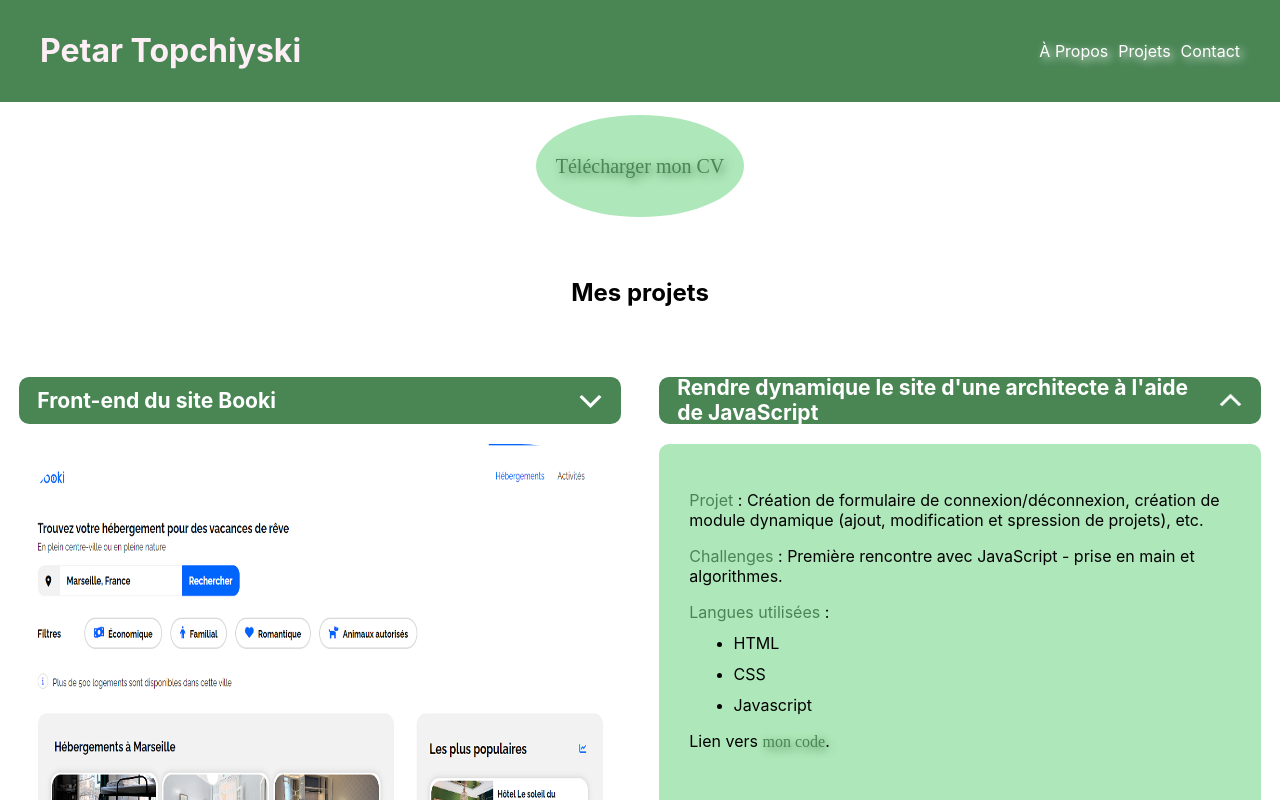
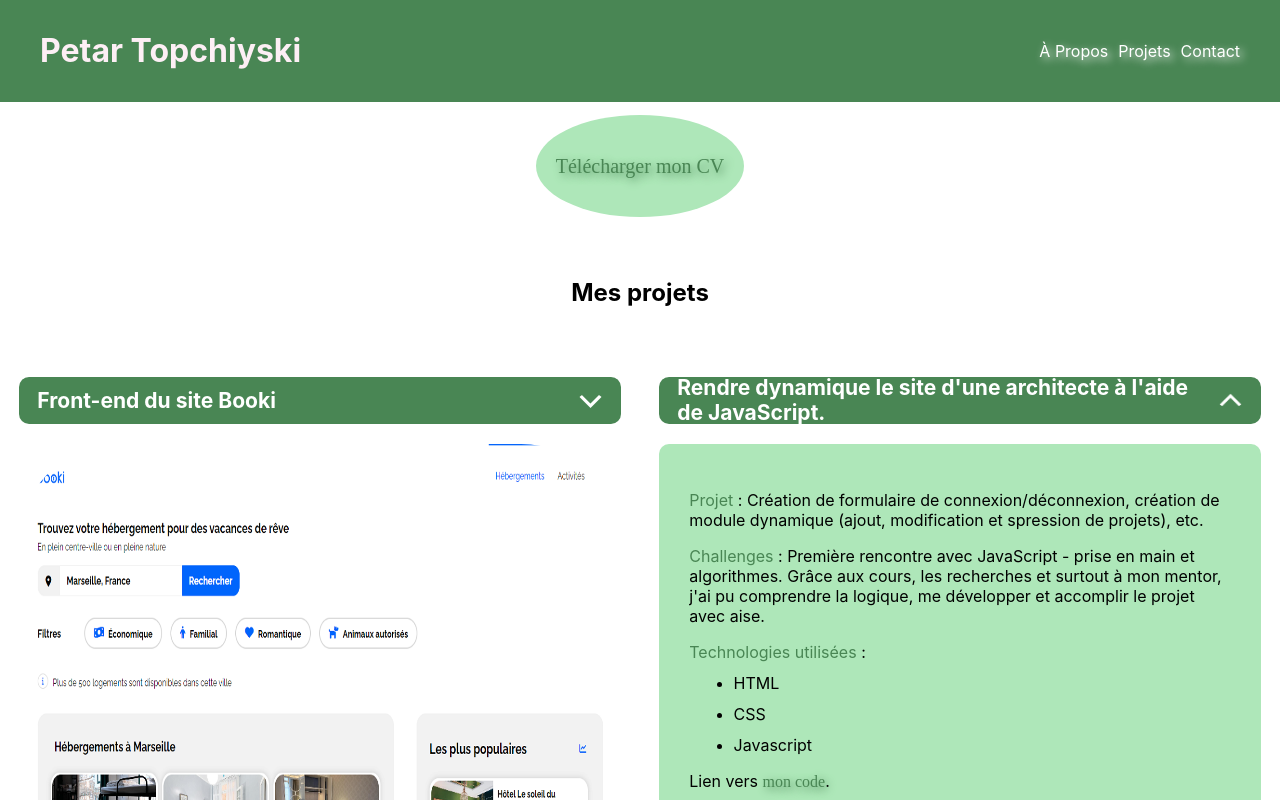
Before and after one commit to Temple79/Portfolio, a React (Create React App) app: page / in a window 1280 px wide. Both pictures are taken after a click on the element 960 px from the left and 1038 px from the top of the page. Shown: the part 638-1438 px from the top of the page. Built offline with nearby package versions, Linux system fonts and the light colour scheme.

Commit message:
Last changes done

```diff
--- a/src/components/Dropdown/dropdown.js
+++ b/src/components/Dropdown/dropdown.js
@@ -33,7 +33,7 @@ export default function Dropdown({ data }) {
               {data.issues}
             </p>
             <ul className="techs">
-              <span className="color-change-lang">Langues utilisées</span> :{" "}
+              <span className="color-change-lang">Technologies utilisées</span> :{" "}
               {data.lang.map((lang, index) => (
                 <li className="lang" key={index}>
                   {lang}
--- a/src/data/projects-data.js
+++ b/src/data/projects-data.js
@@ -4,7 +4,7 @@ const data = [
     id: "1",
     title: "Front-end du site Booki",
     screen: "./Images/Booki.png",
-    task: "Réaliser le front-end de Booki - site de locations.",
+    task: "Réaliser le front-end de Booki - site de locations. Création de balises sémanthiques et mis en place  du CSS à partir du design prédéfini sur Figma.",
     lang: ["HTML", "CSS"],
     website: "mon code",
     link: "https://github.com/Temple79/Project-2-OC",
@@ -12,24 +12,24 @@ const data = [
   },
   {
     id: "2",
-    title: "Rendre dynamique le site d'une architecte à l'aide de JavaScript",
+    title: "Rendre dynamique le site d'une architecte à l'aide de JavaScript.",
     screen: "./Images/Sophie_Bluel.png",
     task: "Création de formulaire de connexion/déconnexion, création de module dynamique (ajout, modification et spression de projets), etc.",
     lang: ["HTML", "CSS", "Javascript"],
     website: "mon code",
     link: "https://github.com/Temple79/Project-3-Code",
     issues:
-      "Première rencontre avec JavaScript - prise en main et algorithmes.",
+      "Première rencontre avec JavaScript - prise en main et algorithmes. Grâce aux cours, les recherches et surtout à mon mentor, j'ai pu comprendre la logique, me développer et accomplir le projet avec aise.",
   },
   {
     id: "3",
     title: "Front-end du site Kasa",
     screen: "./Images/Kasa.png",
-    task: "Créez le front-end d'une application web de location immobilière, uniquement avec React. ",
+    task: "Créez le front-end d'une application web de location immobilière, uniquement avec React. Utilisation de composants et création de menu dropdown. Stylisation avec SASS",
     lang: ["React", "SASS"],
     website: "mon code",
     link: "https://github.com/Temple79/Projet-6-OC",
-    issues: "Logique des props et routes.",
+    issues: "Logique des props et routes. REACT simplifie la vie une fois la logique des props, useState et routes est maitrisée.",
   },
   {
     id: "4",
@@ -40,7 +40,7 @@ const data = [
     website: "mon code",
     link: "https://github.com/Temple79/Projet-7-OC",
     issues:
-      "Rendre le back-end (server et base de données) comme on coffre-fort",
+      "Sécuriser le serveur comme un coffre-fort. Pour rendre le serveur et la base de donnés le plus sécure possible j'ai utilisé des : middleware de vérification (emails, utilisateurs, ids, cloisonnement de la base de données.",
   },
 ];
 export default data;
```
